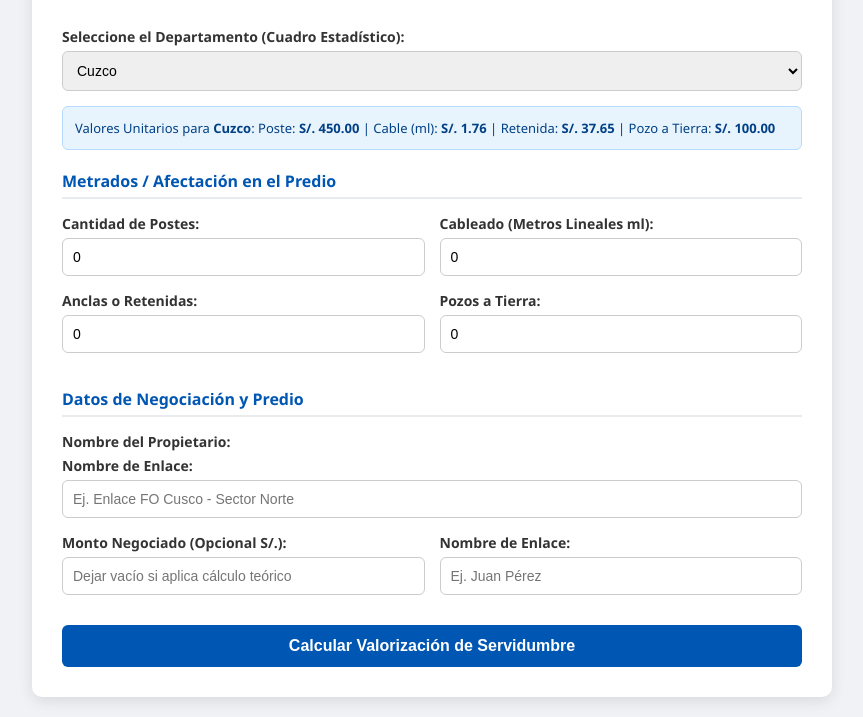
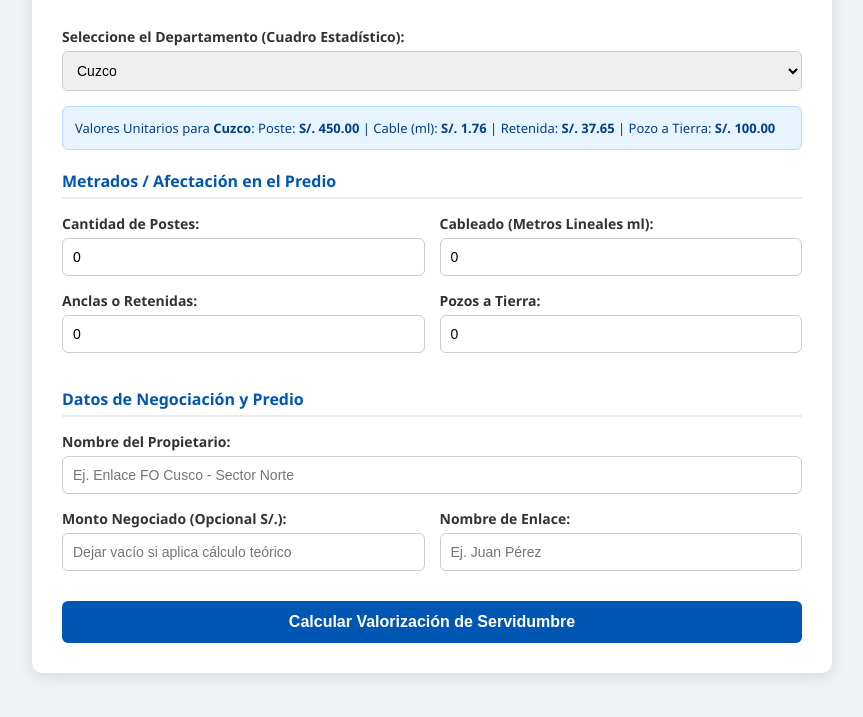
Before and after one commit to joesaravia/Calculadora-Servidumbre, a plain HTML site: page index.html in a window 1280 px wide. Shown: the part 127-844 px from the top of the page, without its empty margins (208-1071 px from the left). After the commit the page ends 820 px from the top, so only its background shows below. Drawn offline with Linux system fonts and the light colour scheme.

Commit message:
Update index.html

```diff
--- a/index.html
+++ b/index.html
@@ -118,7 +118,6 @@
         <div class="section-title no-print">Datos de Negociación y Predio</div>
         <div class="form-group no-print">
              <label for="propietario">Nombre del Propietario:</label>
-            <label for="nombreEnlace">Nombre de Enlace:</label>
             <input type="text" id="nombreEnlace" placeholder="Ej. Enlace FO Cusco - Sector Norte">
         </div>
         <div class="grid-2 no-print">
@@ -135,8 +134,8 @@
         <button class="no-print" onclick="calcularLiquidacion()">Calcular Valorización de Servidumbre</button>
 
         <div class="result" id="resultado" style="display:none;">
-            <h3 id="resTitulo">Resultado de Liquidación</h3>
-            <p><span>Nombre de Enlace:</span> <span id="resEnlace" style="font-weight: 600;">-</span></p>
+            <h3 id="resTitulo">Presupuesto</h3>
+            <p><span>Nombre del Propietario:</span> <span id="resPropietario" style="font-weight: 600;">-</span></p>
             <p><span>Departamento Seleccionado:</span> <span id="resDep" style="font-weight: 600;">-</span></p>
             <p><span>Costo Postes:</span> <span>S/. <span id="resPostes">0.00</span></span></p>
             <p><span>Costo Cableado:</span> <span>S/. <span id="resCableado">0.00</span></span></p>
```
